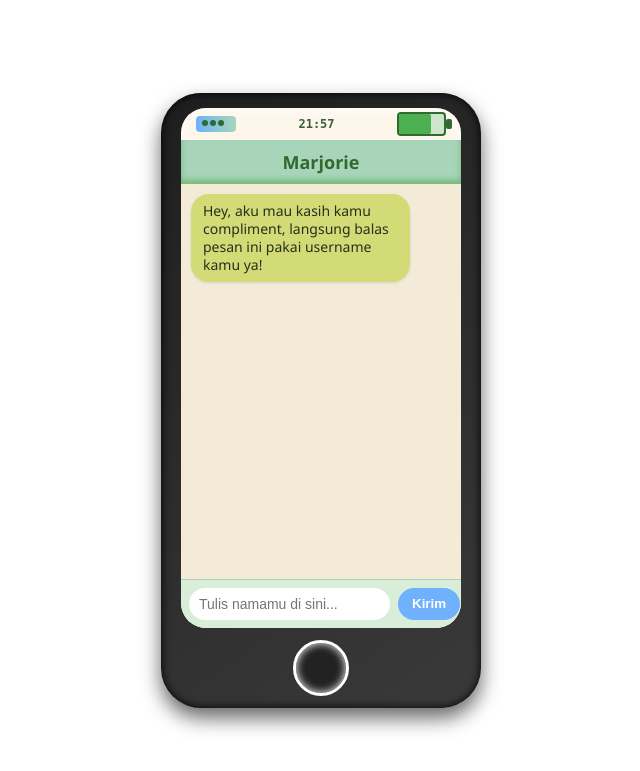
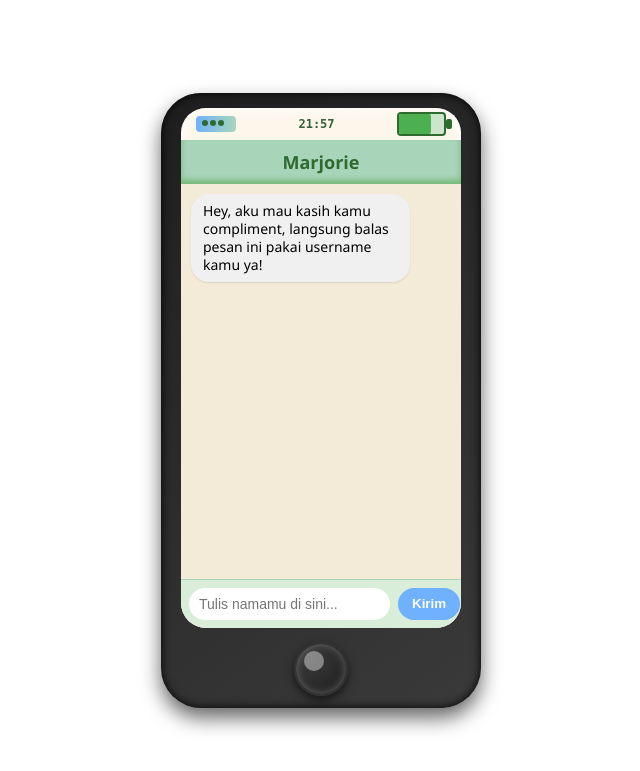
Before and after one commit to 307temporaryredirect/compliments, a Flask app: page / in a window 1280 px wide. Shown: the top 771 px of the page, without its empty margins (319-959 px from the left). Run offline with Flask 3, Linux system fonts and the light colour scheme.

Commit message:
Update style.css

```diff
--- a/static/css/style.css
+++ b/static/css/style.css
@@ -130,17 +130,21 @@ body {
 }
 
 .marjorie {
-  background-color: #d2db76;
+  background-color: #f1f0f0; /* Abu-abu soft khas iMessage */
+  color: #000;
   align-self: flex-start;
-  color: #28301c;
   font-weight: 500;
+  border-radius: 18px;
+  box-shadow: 0 1px 2px rgba(0,0,0,0.1);
 }
 
 .user {
-  background-color: #add8e6;
+  background-color: #0a84ff; /* Biru lembut khas iMessage */
+  color: #fff;
   align-self: flex-end;
-  color: #1f3d7a;
   font-weight: 500;
+  border-radius: 18px;
+  box-shadow: 0 1px 2px rgba(0,0,0,0.1);
 }
 
 form {
@@ -182,18 +186,30 @@ button:hover {
 .home-button {
   position: absolute;
   bottom: 12px;
-  width: 50px; /* Sedikit lebih kecil */
+  width: 50px;
   height: 50px;
-  background: #222222;
+  background: radial-gradient(circle at 30% 30%, #3a3a3a, #1c1c1c); /* Tombol hitam glossy */
   border-radius: 50%;
-  box-shadow: inset 0 0 8px #ffffff;
+  box-shadow: inset 0 0 8px rgba(255, 255, 255, 0.3), 0 4px 10px rgba(0,0,0,0.6); /* Inner light & outer shadow */
   left: 50%;
   transform: translateX(-50%);
   cursor: pointer;
-  border: 3px solid #ffffff;
-  transition: box-shadow 0.3s ease;
+  border: 2px solid #333; /* Tambah garis tipis */
+  transition: box-shadow 0.3s ease, transform 0.2s ease;
+}
+
+.home-button::after {
+  content: '';
+  position: absolute;
+  top: 15%;
+  left: 15%;
+  width: 20px;
+  height: 20px;
+  background: rgba(255, 255, 255, 0.4); /* Highlight bulat */
+  border-radius: 50%;
 }
 
 .home-button:hover {
-  box-shadow: 0 0 15px #6fb1fc;
+  box-shadow: inset 0 0 12px rgba(255, 255, 255, 0.4), 0 6px 12px rgba(0,0,0,0.8);
+  transform: translateX(-50%) scale(1.05);
 }
```
